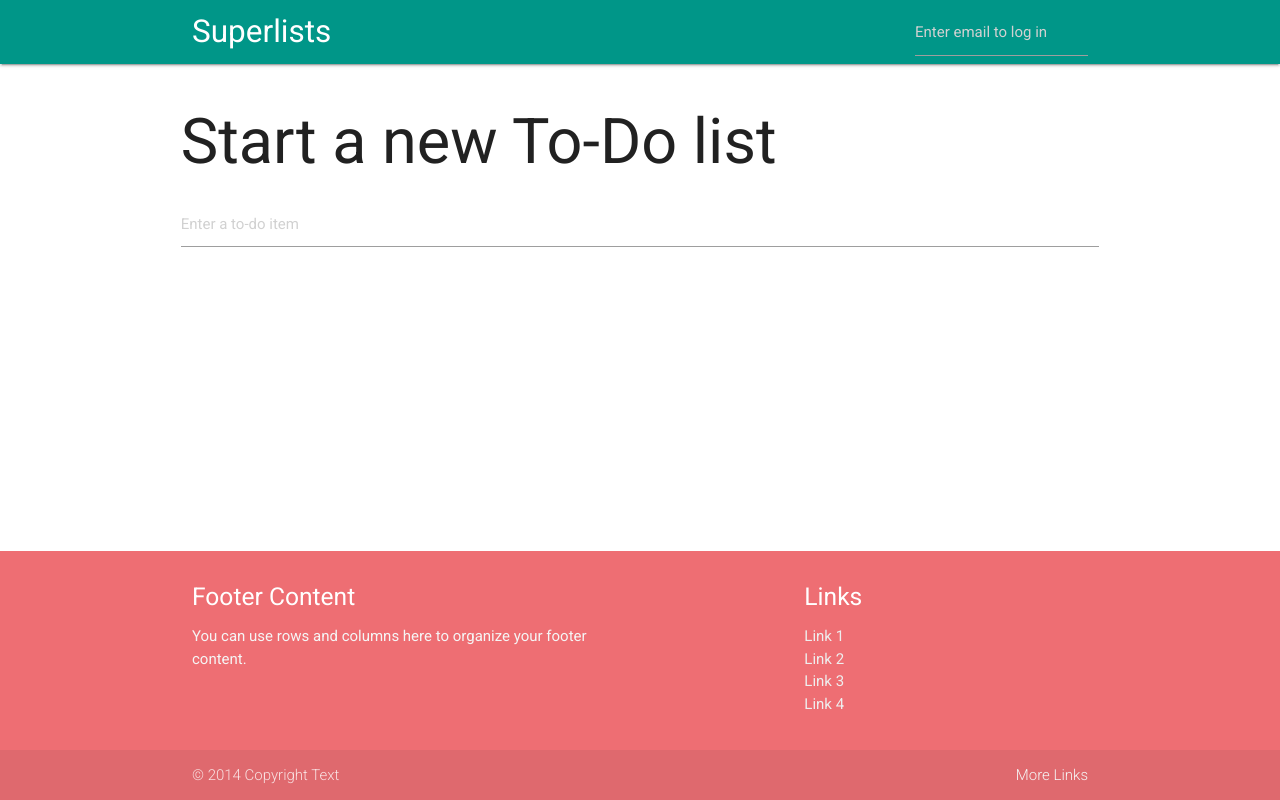
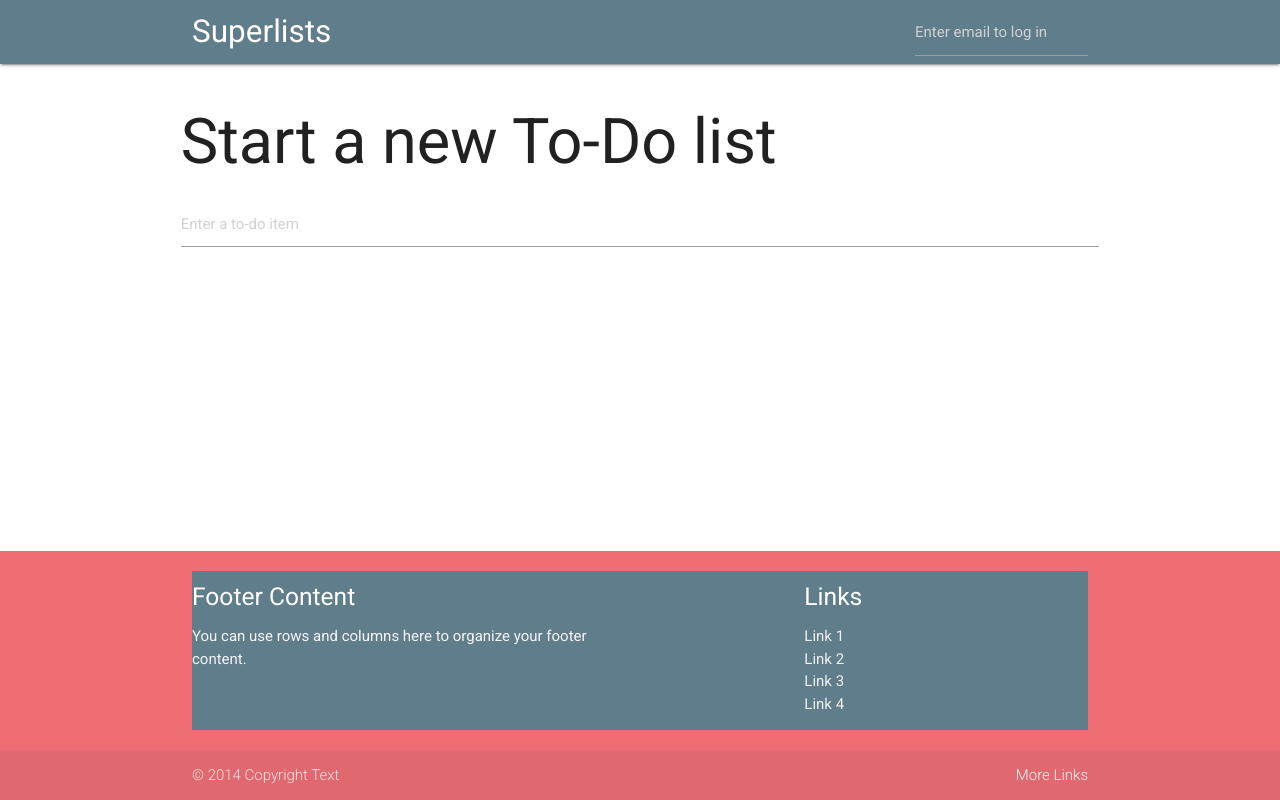
Before and after one commit to PeppyHare/python-tdd-book, a Django app: page / in a window 1280 px wide. Run offline with Django 3.2, Linux system fonts and the light colour scheme.

Commit message:
Playing around with page styling and css

```diff
--- a/django/lists/templates/base.html
+++ b/django/lists/templates/base.html
@@ -18,7 +18,7 @@
 
     <body>
         <header>
-            <nav class="top-nav teal">
+            <nav class="top-nav blue-grey">
                 <div class="container">
                 <div class="nav-wrapper navbar">
                     <a class="brand-logo" href="/">Superlists</a>
@@ -93,7 +93,7 @@
             </div>
         </main>
         <footer class="page-footer">
-            <div class="container">
+            <div class="container blue-grey">
             <div class="row">
                 <div class="col l6 s12">
                 <h5 class="white-text">Footer Content</h5>
```
